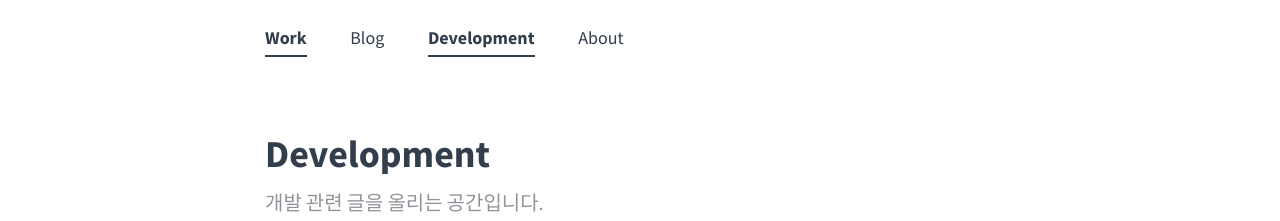
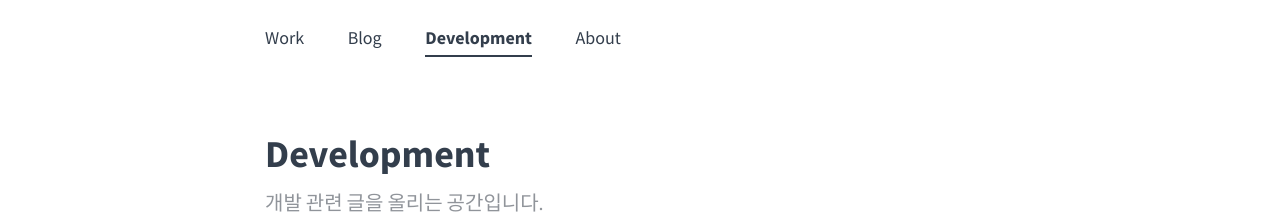
Before and after one commit to recordbook/recordbook.github.io, a Jekyll site: the page built from development/index.md, in a window 1280 px wide. Shown: the top 221 px of the page. Built offline with Jekyll 4.4.1, drawn with Linux system fonts in a browser that asks for light colours.

Commit message:
Update default.html

```diff
--- a/_layouts/default.html
+++ b/_layouts/default.html
@@ -9,7 +9,7 @@
         <div class="nav-container">
             <ul>
                 <li class="transition">
-                    <a href="{{ '' | prepend: site.baseurl }}/" {% if current[1] == "about" or current[1] == "blog" %} class="normal" {% endif %} class="active">Work</a>
+                    <a href="{{ '' | prepend: site.baseurl }}/" {% if current[1] == "about" or current[1] == "blog" or current[1] == "development" %} class="normal" {% endif %} class="active">Work</a>
                 </li>
                 <li class="transition">
                     <a href="{{ '/blog' | prepend: site.baseurl }}" {% if current[1] == "blog" %} class="active"{% endif %} >Blog</a>
```
